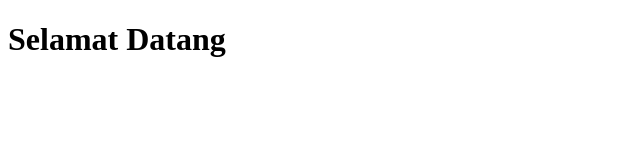
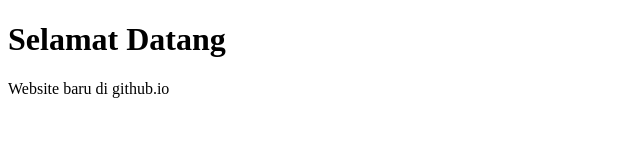
Before and after one commit to ad-riyan/ad-riyan.github.io, a plain HTML site: page index.html in a window 1280 px wide. Shown: the whole page, without its empty margins (0-640 px from the left). Drawn offline with Linux system fonts and the light colour scheme.

Commit message:
Update index.html

```diff
--- a/index.html
+++ b/index.html
@@ -5,5 +5,8 @@
 </head>
 <body>
 <h1>Selamat Datang</h1>
+<p>
+	Website baru di github.io
+</p>
 </body>
 </html>
```
